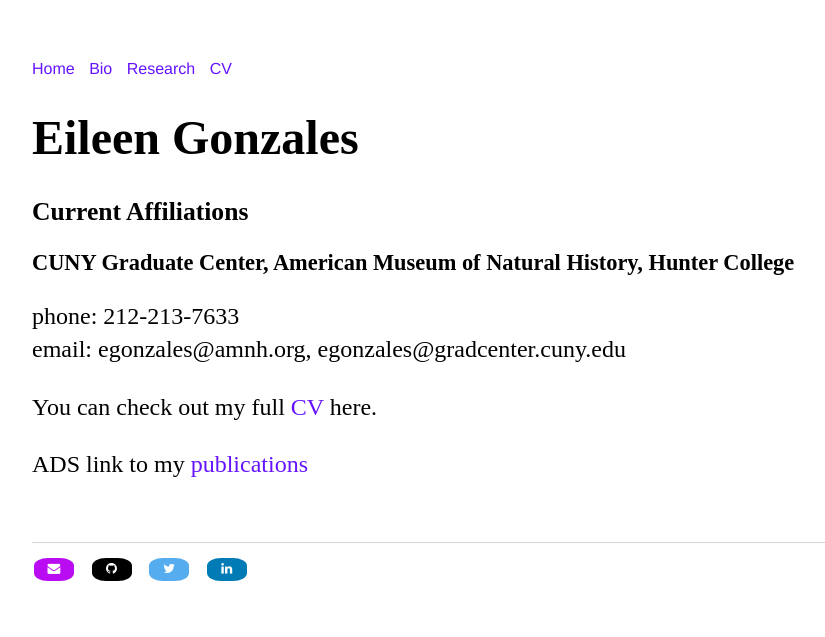
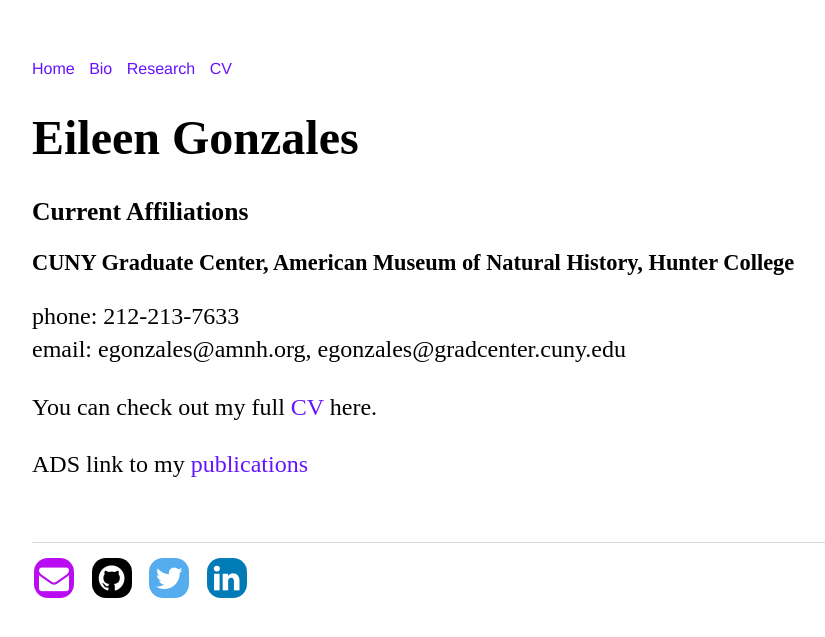
Before and after one commit to ECGonzales/ECGonzales.github.io, a Jekyll site: the page built from CV/index.html, in a window 1280 px wide. Shown: the top 637 px of the page, without its empty margins (160-985 px from the left). Built offline with Jekyll 4.4.1, drawn with Linux system fonts in a browser that asks for light colours.

Commit message:
Update default.html
Switching order to text flattened icon issue

```diff
--- a/_layouts/default.html
+++ b/_layouts/default.html
@@ -3,8 +3,8 @@
 		<head>
 			<title>{{ page.title }}</title>
 			<!-- link to main stylesheet -->
+			<link rel="stylesheet" href="https://cdnjs.cloudflare.com/ajax/libs/font-awesome/4.7.0/css/font-awesome.min.css">
 			<link rel="stylesheet" type="text/css" href="/css/main.css">
-			<link rel="stylesheet" href="https://cdnjs.cloudflare.com/ajax/libs/font-awesome/4.7.0/css/font-awesome.min.css">
 
 		</head>
 		<body>
```
